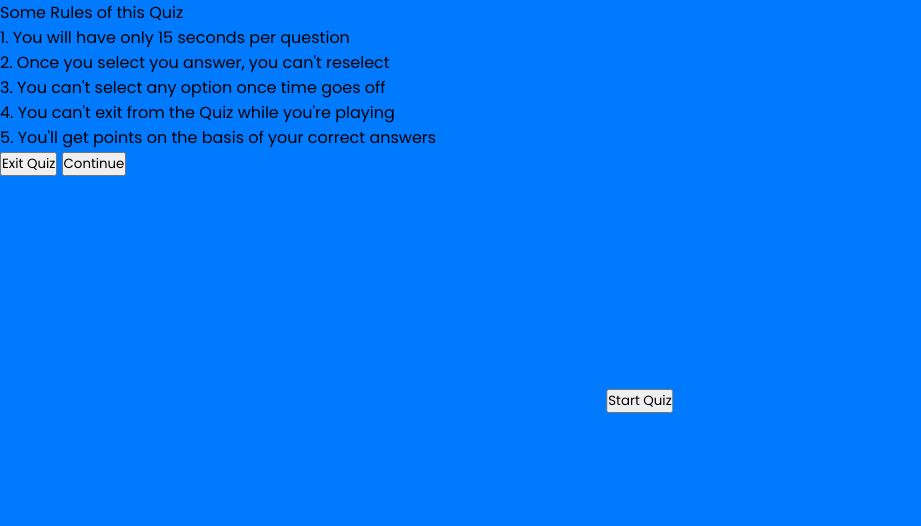
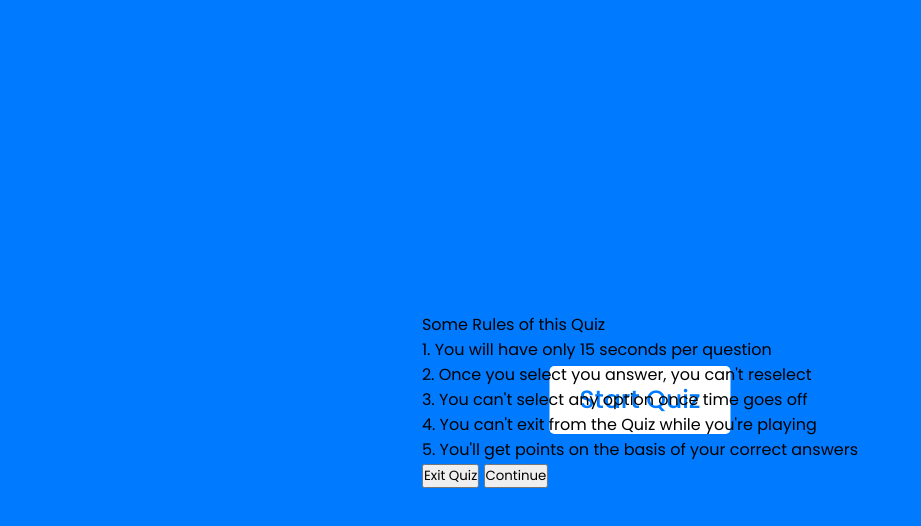
Before and after one commit to MrBartowsky/Quiz-App, a plain HTML site: page index.html in a window 1280 px wide. Shown: the whole page, without its empty margins (0-921 px from the left). Drawn offline with Linux system fonts and the light colour scheme.

Commit message:
Quiz button styling

```diff
--- a/style.css
+++ b/style.css
@@ -11,9 +11,23 @@ body{
     background: #007bff;
 }
 
-.start_btn {
+.start_btn,
+.info_box {
     position: absolute;
     top: 50%;
     left: 50%;
     transform: translate(-50%, -50%);
 }
+
+/*Start Quiz Button Styling*/
+.start_btn button {
+    font-size: 25px;
+    font-weight: 500;
+    color: #007bff;
+    padding: 15px 30px;
+    outline: none;
+    border: none;
+    border-radius: 5px;
+    background: #fff;
+    cursor: pointer;
+}
```
